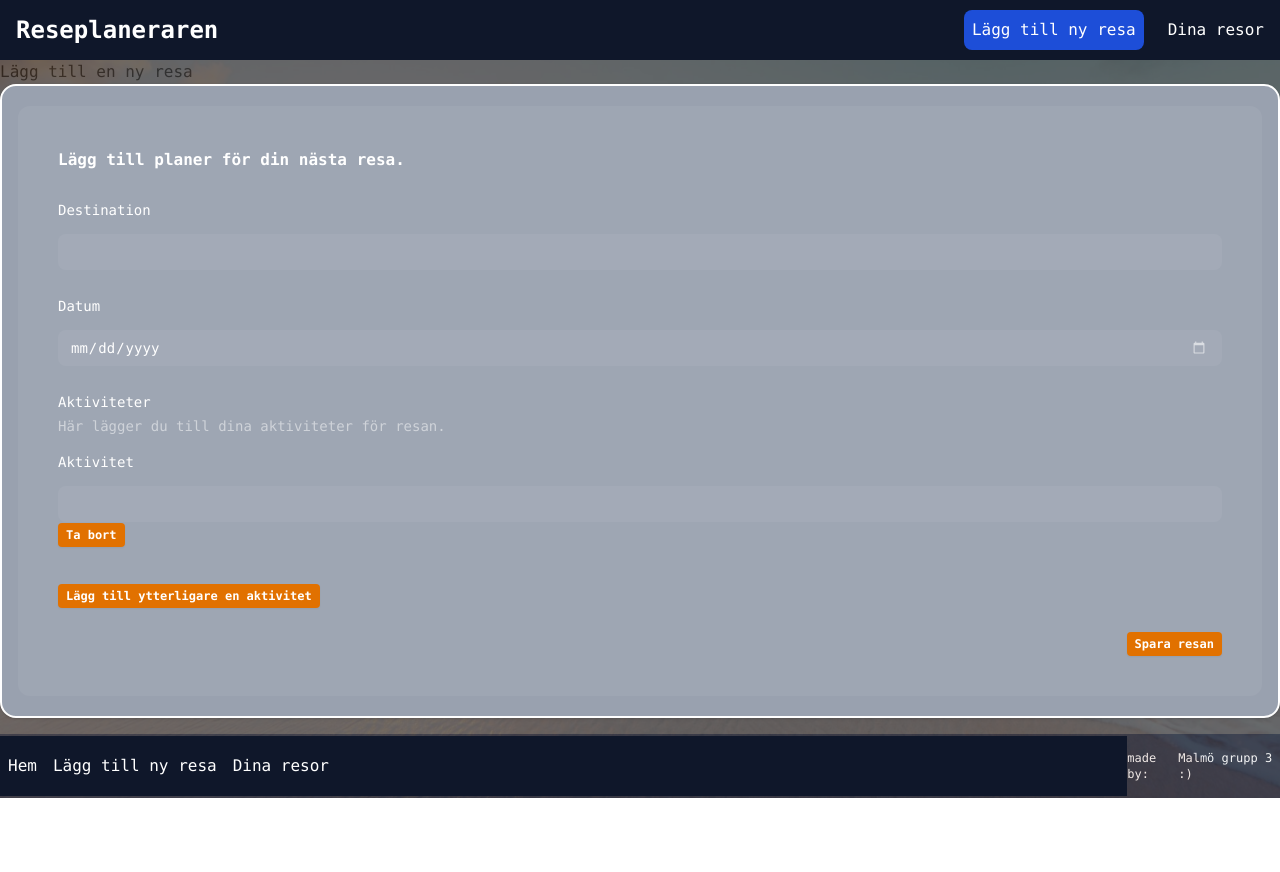
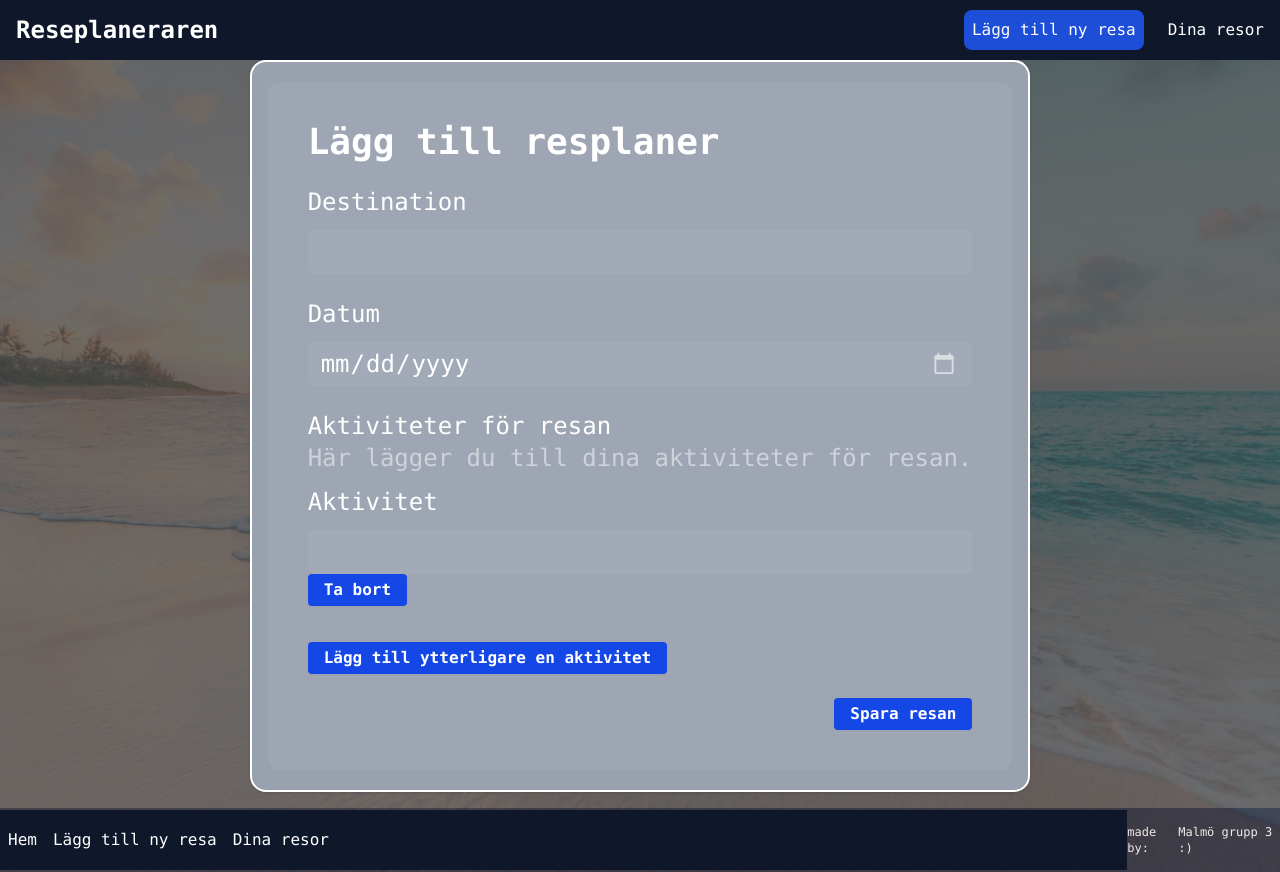
Before and after one commit to TheUnseenBug/Travel-planner-group, a React (Vite) app: page /AddTrip in a window 1280 px wide. Before the commit the page ends 800 px from the top, so only its background shows below. Built offline with nearby package versions, Linux system fonts and the light colour scheme.

Commit message:
Form styling

```diff
--- a/src/components/button.tsx
+++ b/src/components/button.tsx
@@ -14,7 +14,7 @@ const Button: FC<props> = ({ text, onClick, type, className }) => {
       type={type ? type : "button"}
       onClick={onClick}
       className={classNames(
-        `px-2 py-1 text-xs font-semibold text-white rounded-sm shadow-xs bg-amber-600 hover:bg-amber-500 focus-visible:outline-2 focus-visible:outline-offset-2 z-40 focus-visible:outline-amber-600, ${className}`
+        `px-4 py-1 text-base font-semibold text-white rounded-sm shadow-xs bg-blue-700 hover:bg-blue-400 focus-visible:outline-2 focus-visible:outline-offset-2 z-40 focus-visible:outline-amber-600, ${className}`
       )}
     >
       {text}
--- a/src/components/forms.tsx
+++ b/src/components/forms.tsx
@@ -145,8 +145,8 @@ const Forms: FC<props> = ({ trip, type, setOpenEdit }) => {
   return (
     <form
       onSubmit={handleSubmit}
-      className="w-auto h-full px-4 bg-gray-400 shadow rounded-2xl
- p-5 mb-4 border-2 border-white z-10"
+      className="object-center max-w-fit h-full  px-4 bg-gray-400 shadow rounded-2xl
+ p-5 mb-4 border-2 border-white z-50 "
     >
       {notification ? (
         <NotificationBox
@@ -155,13 +155,13 @@ const Forms: FC<props> = ({ trip, type, setOpenEdit }) => {
         />
       ) : null}
       <Fieldset className="p-6 space-y-6 rounded-xl bg-white/5 sm:p-10">
-        <Legend className="font-semibold text-white text-base/7">
-          {trip ? "Redigera" : "Lägg till"} planer för din nästa resa.
-        </Legend>
+        <h1>
+          <Legend className="font-semibold text-white text-4xl">
+            {trip ? "Redigera" : "Lägg till"} resplaner
+          </Legend>
+        </h1>
         <Field>
-          <Label className="font-medium text-white text-sm/6">
-            Destination
-          </Label>
+          <Label className="font-medium text-white text-2xl">Destination</Label>
           <Input
             ref={inputRef}
             value={destination}
@@ -176,7 +176,7 @@ const Forms: FC<props> = ({ trip, type, setOpenEdit }) => {
               (e.target as HTMLInputElement).setCustomValidity("")
             }
             className={clsx(
-              "mt-3 block w-full rounded-lg border-none bg-white/5 py-1.5 px-3 text-sm/6 text-white",
+              "mt-3 block w-full rounded-lg border-none bg-white/5 py-1.5 px-3 text-2xl text-white",
               "focus:outline-none data-[focus]:outline-2 data-[focus]:-outline-offset-2 data-[focus]:outline-white/25"
             )}
           />
@@ -197,7 +197,7 @@ const Forms: FC<props> = ({ trip, type, setOpenEdit }) => {
           )}
         </Field>
         <Field>
-          <Label className="font-medium text-white text-sm/6">Datum</Label>
+          <Label className="font-medium text-white text-2xl">Datum</Label>
 
           <div className="relative">
             <Input
@@ -214,23 +214,23 @@ const Forms: FC<props> = ({ trip, type, setOpenEdit }) => {
                 (e.target as HTMLInputElement).setCustomValidity("")
               }
               className={clsx(
-                "mt-3 block w-full rounded-lg border-none bg-white/5 py-1.5 px-3 text-sm/6 text-white",
+                "mt-3 block w-full rounded-lg border-none bg-white/5 py-1.5 px-3 text-2xl text-white",
                 "focus:outline-none data-[focus]:outline-2 data-[focus]:-outline-offset-2 data-[focus]:outline-white/25"
               )}
             />
           </div>
         </Field>
         <Field>
-          <Label className="font-medium text-white text-sm/6">
-            Aktiviteter
+          <Label className="font-medium text-white text-2xl">
+            Aktiviteter för resan
           </Label>
-          <Description className="text-sm/6 text-white/50">
+          <Description className="text-2xl text-white/50">
             Här lägger du till dina aktiviteter för resan.
           </Description>
 
           {fields.map((activity, index) => (
             <div key={index} className="relative py-3">
-              <Label className="font-medium text-white text-sm/6">
+              <Label className="font-medium text-white text-2xl">
                 Aktivitet
               </Label>
               <Input
@@ -250,7 +250,7 @@ const Forms: FC<props> = ({ trip, type, setOpenEdit }) => {
                   (e.target as HTMLInputElement).setCustomValidity("")
                 }
                 className={clsx(
-                  "mt-3 block w-full resize-none rounded-lg border-none bg-white/5 py-1.5 px-3 text-sm/6 text-white",
+                  "mt-3 block w-full resize-none rounded-lg border-none bg-white/5 py-1.5 px-3 text-2xl text-white",
                   "focus:outline-none data-[focus]:outline-2 data-[focus]:-outline-offset-2 data-[focus]:outline-white/25"
                 )}
               />
--- a/src/pages/AddTrip.tsx
+++ b/src/pages/AddTrip.tsx
@@ -2,8 +2,7 @@ import Forms from "../components/forms";
 
 export default function AddTrip() {
   return (
-    <div className="add-trip flex justify-center align-center flex-col">
-      <h1>Lägg till en ny resa</h1>
+    <div className="add-trip flex justify-center content-center">
       <Forms type="add" />
     </div>
   );
```
